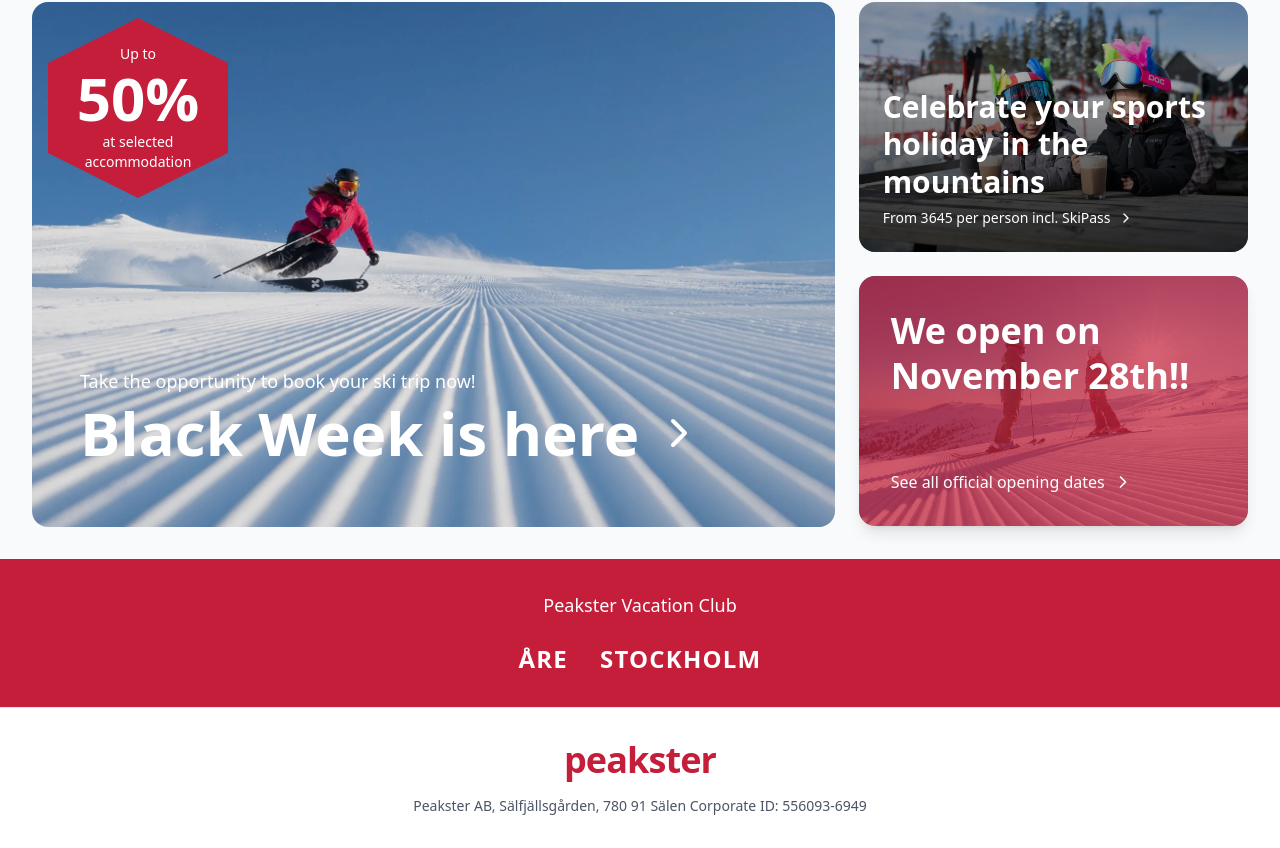
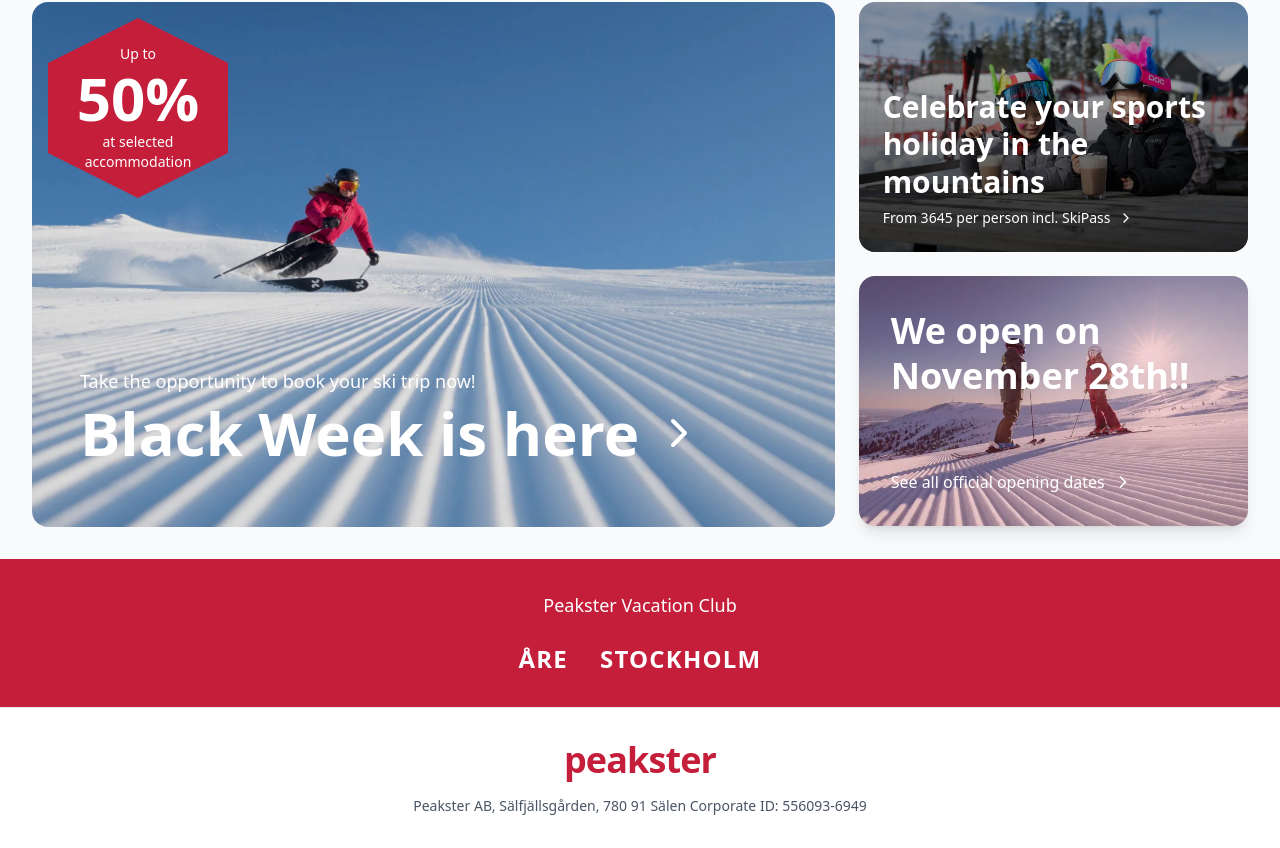
Before and after one commit to KaviSubi55/Works, a Next.js app: page / in a window 1280 px wide. Shown: the part 945-1793 px from the top of the page. Built offline with nearby package versions, Linux system fonts and the light colour scheme.

Commit message:
added changes

```diff
--- a/components/HeroSection/index.tsx
+++ b/components/HeroSection/index.tsx
@@ -84,7 +84,7 @@ const HeroSection: React.FC = () => {
                 style={{ backgroundImage: 'url(/winter-home.jpg)' }}
               >
                 {/* Overlay for text readability */}
-                <div className="absolute inset-0 bg-[#C41E3A]/70 group-hover:bg-[#A01830]/70 transition-colors" />
+                <div className="absolute inset-0 bg-[#C41E3A]/20 group-hover:bg-[#A01830]/30 transition-colors" />
               </div>
 
               {/* Content */}
```
